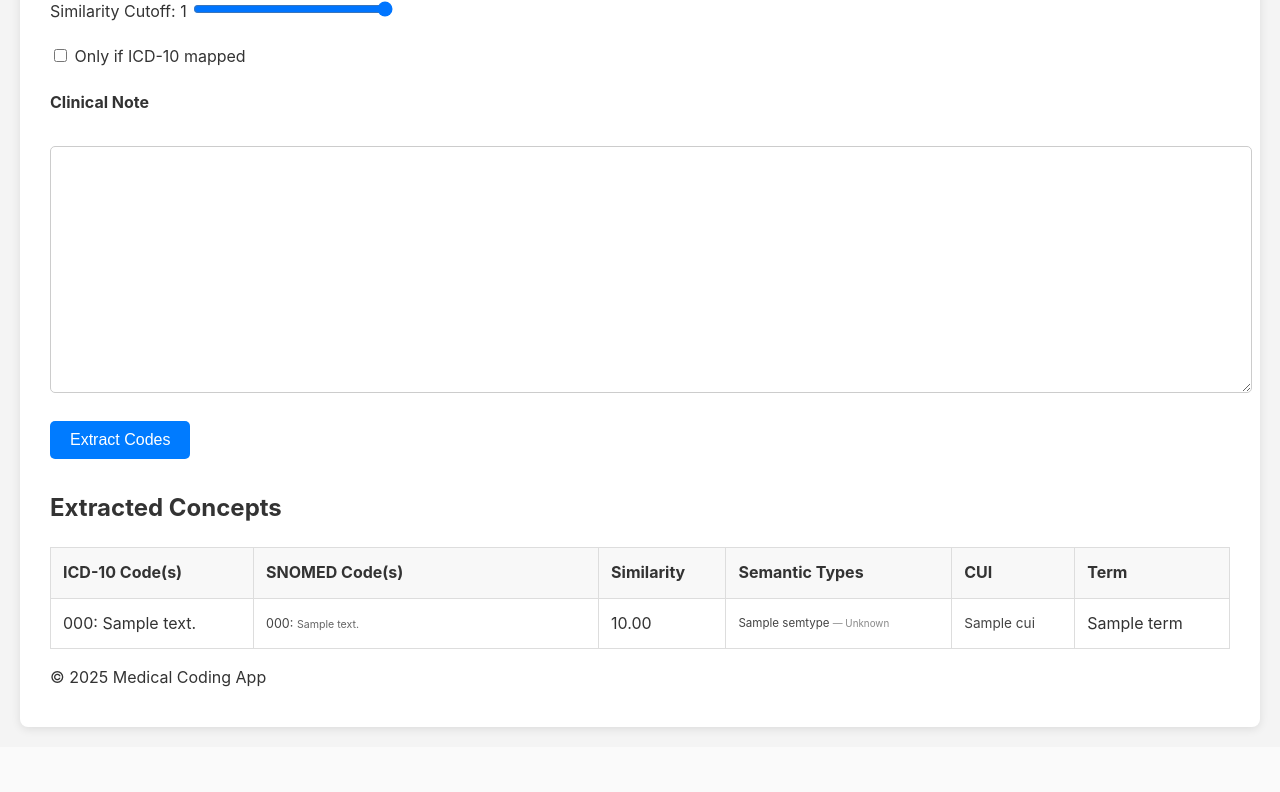
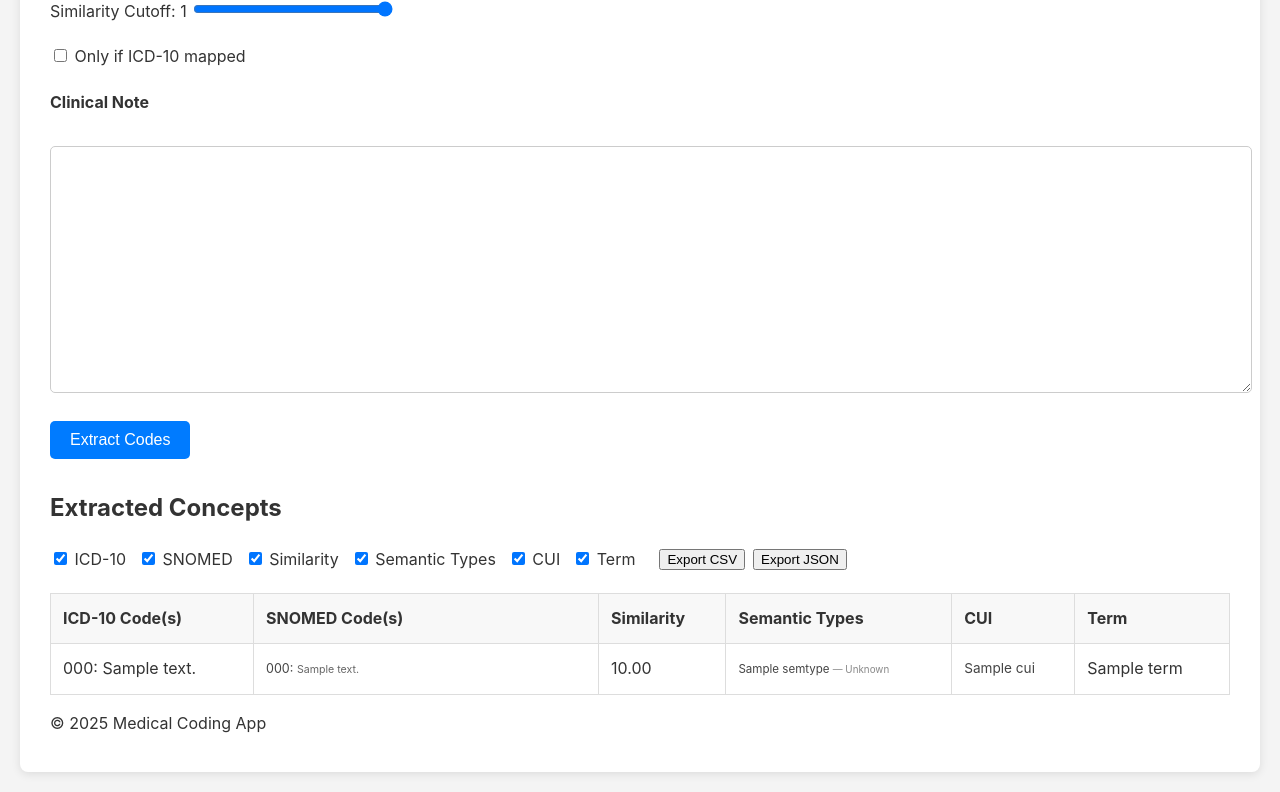
Before and after one commit to cyber3pxVA/Medicode, a Flask app: template medical-coding-app/app/templates/index.html in a window 1280 px wide. Shown: the part 300-1092 px from the top of the page. Before the commit the page ends 1032 px from the top, so only its background shows below. Run offline with Flask 3, Linux system fonts and the light colour scheme; tables that the repository leaves empty hold one stand-in row (values such as "Sample post"); the template is opened without the code that fills it: values that come from a table or form of the project are taken from there, most other values are stand-ins (such as "Sample title", 1, 10 or a date in 2020).

Commit message:
Features: ICD-10 dedup + column toggle + client-side export (CSV/JSON)

```diff
--- a/medical-coding-app/app/templates/index.html
+++ b/medical-coding-app/app/templates/index.html
@@ -56,15 +56,29 @@
             {% if codes %}
             <section class="results">
                 <h2>Extracted Concepts</h2>
+                    <div style="margin:0.5em 0 1em 0; display:flex; flex-wrap:wrap; gap:1.5em; align-items:center;">
+                        <div style="display:flex; gap:0.75em; flex-wrap:wrap;">
+                            <label><input type="checkbox" class="col-toggle" data-col="col-icd10" checked> ICD-10</label>
+                            <label><input type="checkbox" class="col-toggle" data-col="col-snomed" checked> SNOMED</label>
+                            <label><input type="checkbox" class="col-toggle" data-col="col-similarity" checked> Similarity</label>
+                            <label><input type="checkbox" class="col-toggle" data-col="col-semtypes" checked> Semantic Types</label>
+                            <label><input type="checkbox" class="col-toggle" data-col="col-cui" checked> CUI</label>
+                            <label><input type="checkbox" class="col-toggle" data-col="col-term" checked> Term</label>
+                        </div>
+                        <div style="display:flex; gap:0.5em;">
+                            <button id="export-csv" type="button">Export CSV</button>
+                            <button id="export-json" type="button">Export JSON</button>
+                        </div>
+                    </div>
                 <table style="width:100%;">
                     <thead>
                         <tr>
-                            <th>ICD-10 Code(s)</th>
-                            <th style="width:320px;">SNOMED Code(s)</th>
-                            <th>Similarity</th>
-                            <th>Semantic Types</th>
-                            <th>CUI</th>
-                            <th>Term</th>
+                                <th class="col-icd10">ICD-10 Code(s)</th>
+                                <th class="col-snomed" style="width:320px;">SNOMED Code(s)</th>
+                                <th class="col-similarity">Similarity</th>
+                                <th class="col-semtypes">Semantic Types</th>
+                                <th class="col-cui">CUI</th>
+                                <th class="col-term">Term</th>
                         </tr>
                     </thead>
                     <tbody>
@@ -72,21 +86,21 @@
                         {% for code in codes %}
                         <tr>
                             <!-- ICD-10 Code(s) -->
-                            <td>
+                                <td class="col-icd10">
                                 {% for icd in code.icd10_codes %}
                                     <div>{{ icd.code }}: {{ icd.desc }}</div>
                                 {% endfor %}
                             </td>
                             <!-- SNOMED Code(s) -->
-                            <td style="font-size: 0.92em;">
+                                <td class="col-snomed" style="font-size: 0.92em;">
                                 {% for sc in code.snomed_codes %}
                                     <div style="font-size:0.85em; color:#444;">{{ sc.code }}: <span style="font-size:0.85em; color:#666;">{{ sc.desc }}</span></div>
                                 {% endfor %}
                             </td>
                             <!-- Similarity -->
-                            <td>{{ "%.2f"|format(code.similarity) }}</td>
+                                <td class="col-similarity">{{ "%.2f"|format(code.similarity) }}</td>
                             <!-- Semantic Types -->
-                            <td style="font-size:0.85em; color:#444;">
+                                <td class="col-semtypes" style="font-size:0.85em; color:#444;">
                                 {% for st in code.semtypes %}
                                     <div style="font-size:0.85em; color:#444;">
                                         <span>{{ st }}</span>
@@ -95,9 +109,9 @@
                                 {% endfor %}
                             </td>
                             <!-- CUI -->
-                            <td style="font-size:0.85em; color:#444;">{{ code.cui }}</td>
+                                <td class="col-cui" style="font-size:0.85em; color:#444;">{{ code.cui }}</td>
                             <!-- Term -->
-                            <td>{{ code.term }}</td>
+                                <td class="col-term">{{ code.term }}</td>
                         </tr>
                         {% endfor %}
                         {% else %}
@@ -158,6 +172,88 @@
             }
         });
         </script>
+        {% if codes %}
+        <script>
+        // Column toggle logic
+        document.addEventListener('DOMContentLoaded', () => {
+            const toggles = document.querySelectorAll('.col-toggle');
+            toggles.forEach(cb => {
+                cb.addEventListener('change', () => {
+                    const cls = cb.getAttribute('data-col');
+                    const cells = document.querySelectorAll('.' + cls);
+                    cells.forEach(c => {
+                        c.style.display = cb.checked ? '' : 'none';
+                    });
+                });
+            });
+
+            // Export functions (client-side, visible columns only)
+            function getVisibleData() {
+                const active = Array.from(document.querySelectorAll('.col-toggle:checked')).map(cb => cb.getAttribute('data-col'));
+                const headerMap = {
+                    'col-icd10': 'icd10_codes',
+                    'col-snomed': 'snomed_codes',
+                    'col-similarity': 'similarity',
+                    'col-semtypes': 'semtypes',
+                    'col-cui': 'cui',
+                    'col-term': 'term'
+                };
+                return window.__codes.map(item => {
+                    const out = {};
+                    active.forEach(cls => {
+                        const key = headerMap[cls];
+                        out[key] = item[key];
+                    });
+                    return out;
+                });
+            }
+
+            function download(filename, text, mime) {
+                const blob = new Blob([text], {type: mime});
+                const url = URL.createObjectURL(blob);
+                const a = document.createElement('a');
+                a.href = url; a.download = filename; a.click();
+                setTimeout(() => URL.revokeObjectURL(url), 2000);
+            }
+
+            document.getElementById('export-json').addEventListener('click', () => {
+                const data = getVisibleData();
+                download('codes.json', JSON.stringify(data, null, 2), 'application/json');
+            });
+            document.getElementById('export-csv').addEventListener('click', () => {
+                const data = getVisibleData();
+                if (!data.length) { return; }
+                const headers = Object.keys(data[0]);
+                const lines = [headers.join(',')];
+                data.forEach(row => {
+                    lines.push(headers.map(h => {
+                        let val = row[h];
+                        if (Array.isArray(val)) {
+                            val = val.map(v => {
+                                if (typeof v === 'object' && v !== null) {
+                                    if ('code' in v && 'desc' in v) return `${v.code}: ${v.desc}`;
+                                    return JSON.stringify(v);
+                                }
+                                return v;
+                            }).join('|');
+                        } else if (typeof val === 'object' && val !== null) {
+                            val = JSON.stringify(val);
+                        }
+                        val = String(val).replace(/"/g,'""');
+                        if (/[",\n]/.test(val)) val = '"' + val + '"';
+                        return val;
+                    }).join(','));
+                });
+                download('codes.csv', lines.join('\n'), 'text/csv');
+            });
+        });
+        // Embed codes JSON for JS export
+    window.__codes = JSON.parse(document.getElementById('codes-json').textContent);
+        </script>
+        {% endif %}
+    {% if codes %}
+    <script id="codes-json" type="application/json">{{ codes|tojson|safe }}</script>
+    {% endif %}
     </div>
 </body>
 </html>
```
Also changed, not shown: medical-coding-app/app/main/routes.py (+20 -0 lines).
